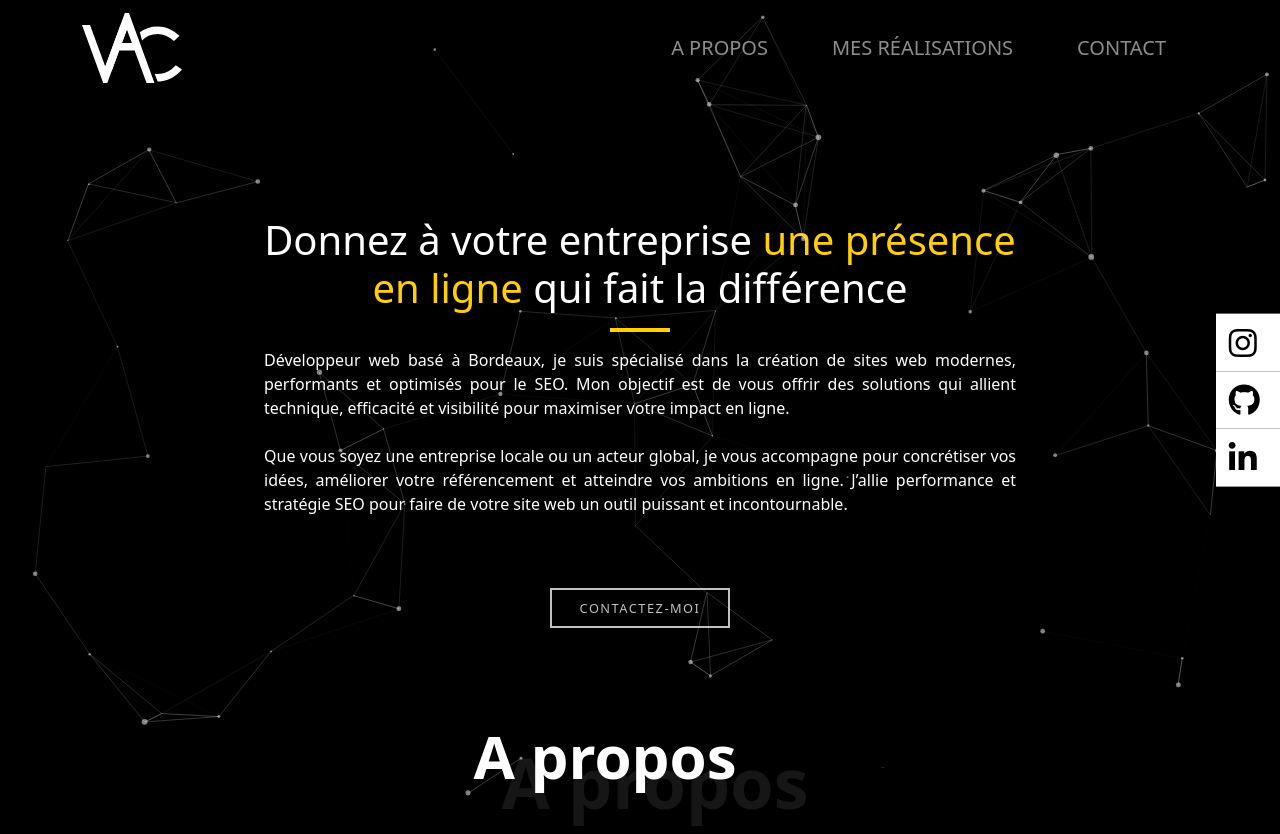
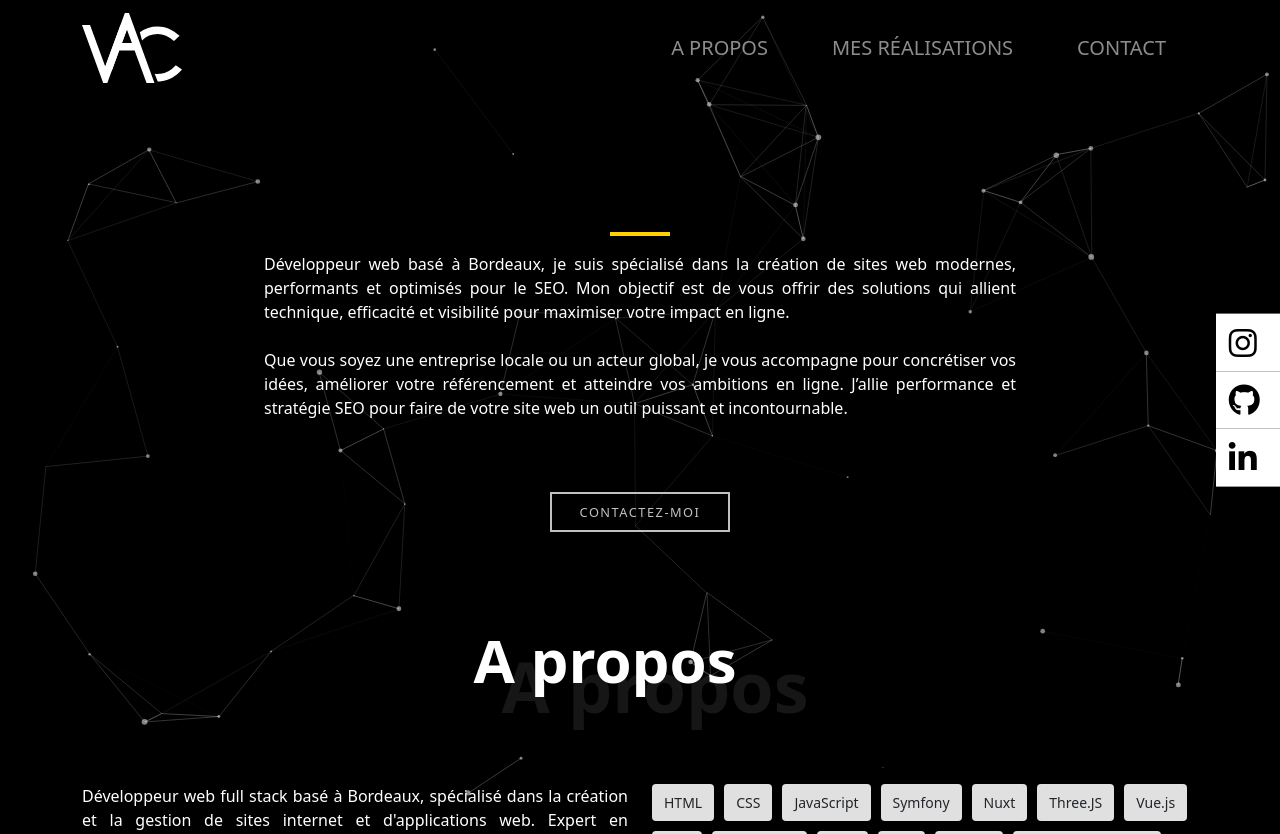
Before and after one commit to Vincent-Antoine/Portfolio-PHP, a PHP site: page /index.php in a window 1280 px wide. Shown: the top 834 px of the page. Run offline with PHP 8.4, Linux system fonts and the light colour scheme; some libraries are stand-ins or nearby versions.

Commit message:
modification template

```diff
--- a/parts/introduction.php
+++ b/parts/introduction.php
@@ -4,9 +4,7 @@
         <div id="particles-js" class="position-absolute top-0 start-0 w-100 h-100"></div>
         <div class="text-center  text-white container pt-5">
             <div class="p-lg-4" style="max-width: 800px; margin: 0 auto;">
-                <h1 class="mb-3">
-                    Donnez à votre entreprise <span class="yellow-color">une présence en ligne</span> qui fait la différence
-                </h1>
+
                 <div class="mx-auto my-3" style="width: 60px; height: 4px; background-color: #ffcf00;"></div>
                 <p class="mb-4">
                     Développeur web basé à Bordeaux, je suis spécialisé dans la création de sites web modernes, performants et optimisés pour le SEO.
```
